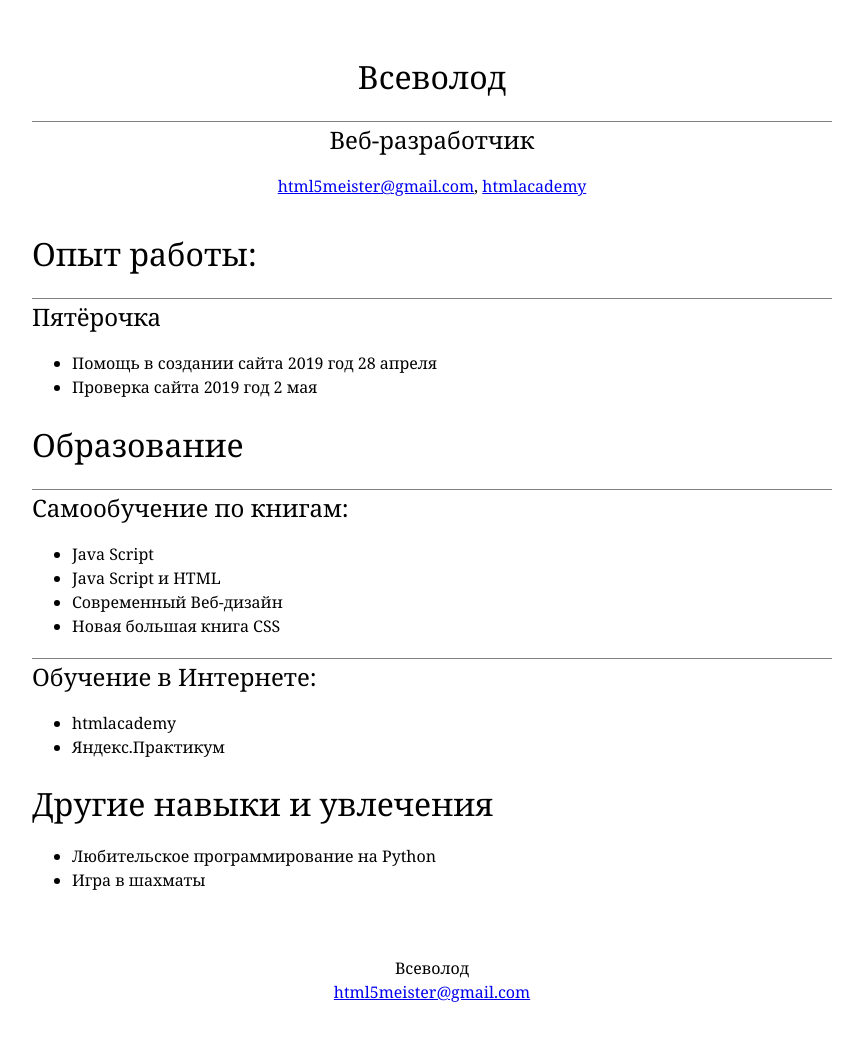
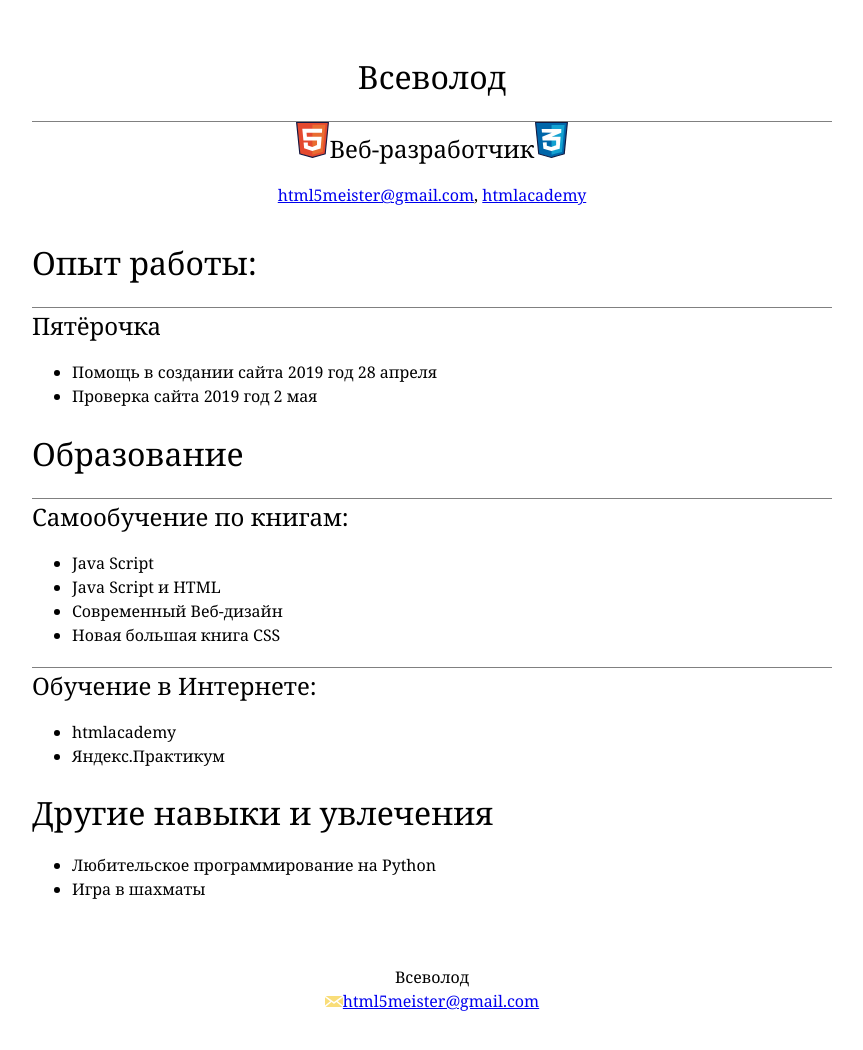
Before and after one commit to kreepmeister/kreepmeister.github.io, a plain HTML site: page resumeovi/resume.html in a window 1280 px wide. Shown: the whole page, without its empty margins (208-1071 px from the left). Drawn offline with Linux system fonts and the light colour scheme.

Commit message:
Update resume.html

```diff
--- a/resumeovi/resume.html
+++ b/resumeovi/resume.html
@@ -8,7 +8,7 @@
 <body>
 	<div id="header">
 		<h1>Всеволод</h1>
-		<h2><img hreh="dop_img/icon-html.svg">Веб-разработчик<img href="dop_img/icon-css.svg"></h2>
+		<h2><img src="dop_img/icon-html.svg">Веб-разработчик<img src="dop_img/icon-css.svg"></h2>
 		<p><a href="mailto:html5meister@gmail.com"> html5meister@gmail.com</a>, <a href="https://htmlacademy.ru/profile/id1366155">htmlacademy</a></p>
 	</div>
 	<div id="main">
@@ -39,5 +39,5 @@
 	</div>
 	<div id="footer">
 		<p>Всеволод<br>
-		<a href="mailto:html5meister@gmail.com"><img href="dop_img/icon-email-alt.svg">html5meister@gmail.com</a></p>
+		<a href="mailto:html5meister@gmail.com"><img src="dop_img/icon-email-alt.svg">html5meister@gmail.com</a></p>
 	</div>
```
